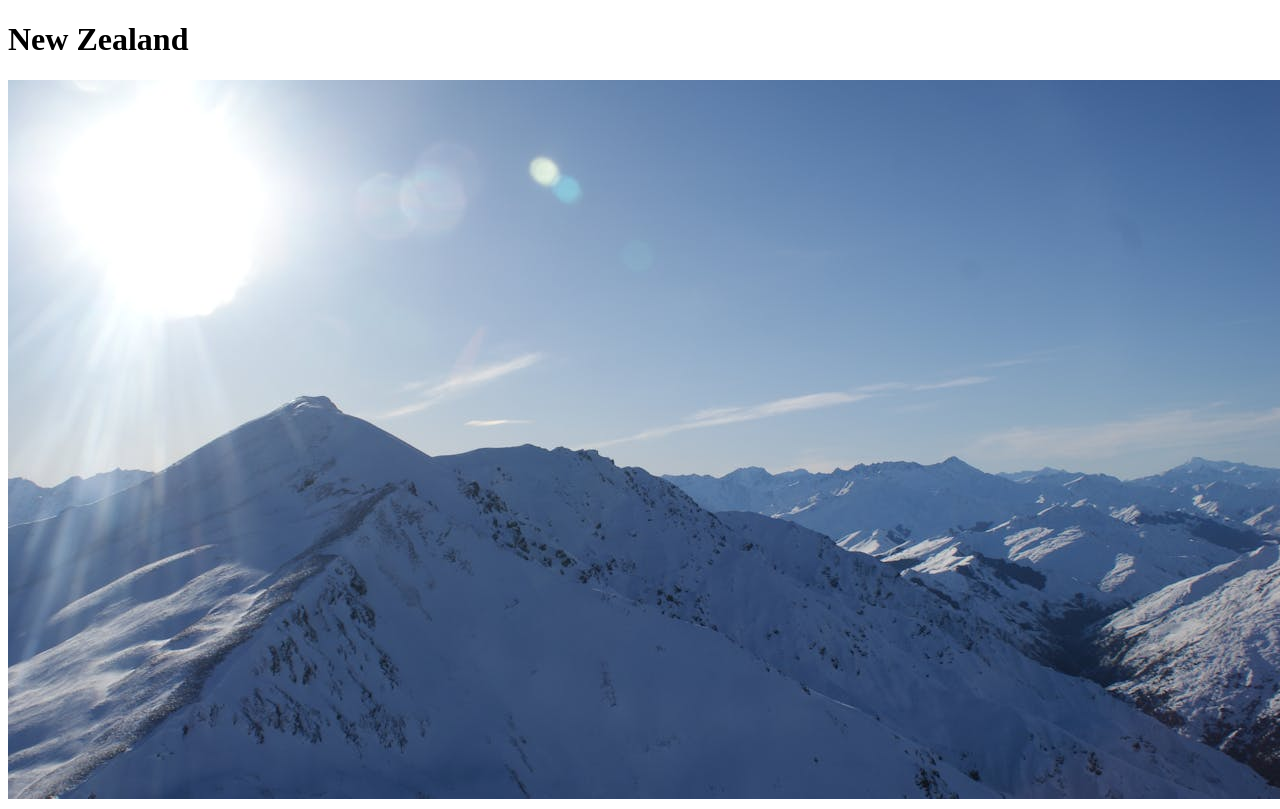
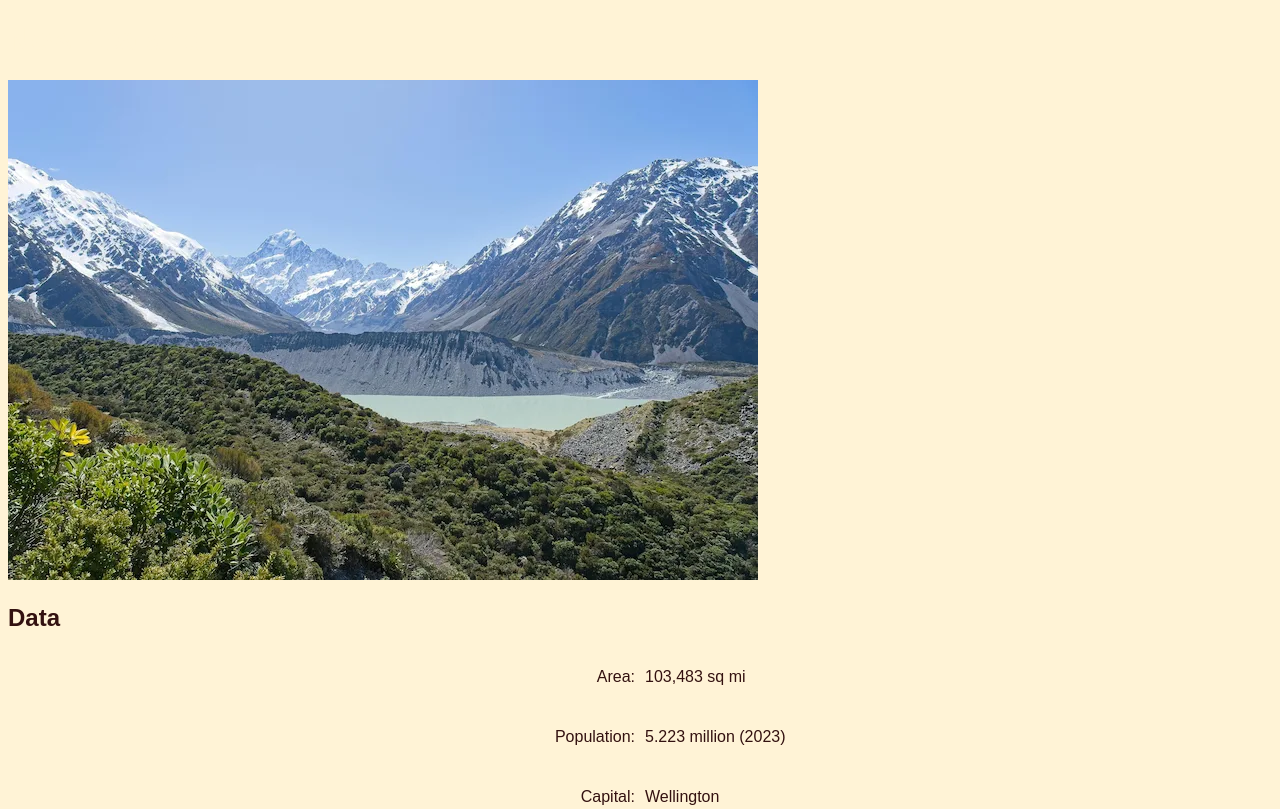
Before and after one commit to kirstennicole422/wdd131, a plain HTML site: page place.html in a window 1280 px wide. Shown: the top 809 px of the page. Drawn offline with Linux system fonts and the light colour scheme.

Commit message:
photo change

```diff
--- a/place.html
+++ b/place.html
@@ -16,7 +16,7 @@
         <h1>New Zealand</h1>
     </header>
     <main>
-        <img src = "images/new_zealand_mountain.jpg" alt = "Snow covered mountain in New Zealand with a sunny blue sky">
+        <img src = "images/new_zealand_landscape.webp" alt = "New Zealand landscape with green, tree covered hills in the foreground, a lake surrounded by gray foothills, and snow capped mountains in the distance.">
         <div>
             <h2>Data</h2>
             <div class = "data">
--- a/styles/place.css
+++ b/styles/place.css
@@ -1,3 +1,21 @@
+:root {
+    --burnt-orange: #b24b27;
+    --deep-purple: #331110;
+    --cream: #fff3d6;
+    --yellow: #fdd872;
+    --small-font: 18px;
+    --medium-font: 28px;
+    --large-font: 38px;
+    background-color: var(--cream);
+    font-family: Delius, Arial, sans-serif;
+    color: var(--deep-purple)
+}
+
+h1 {
+    background-color: var (--deep-purple);
+    color: var(--cream);
+}
+
 .data, .weather {
     display: grid;
     grid-template-columns: 1fr 1fr;
```
Also changed, not shown: images/new_zealand_landscape.webp (added).
